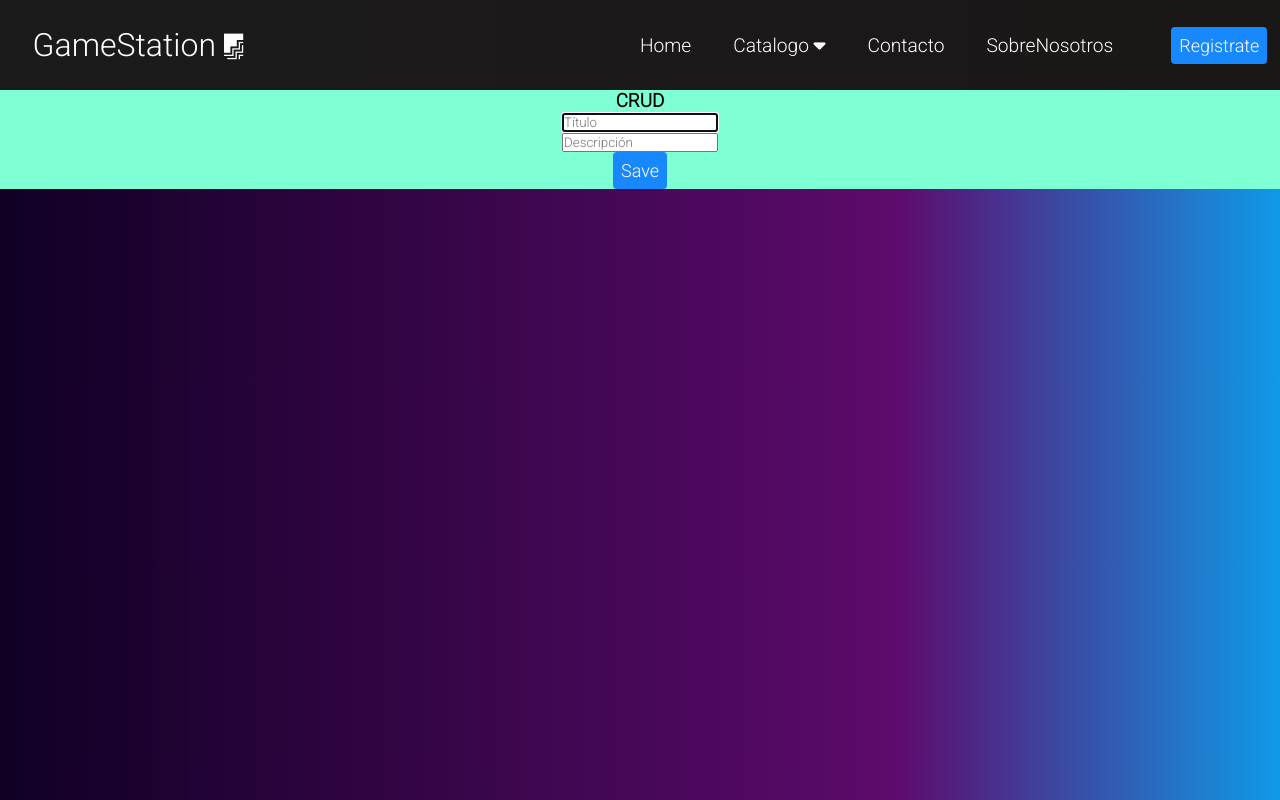
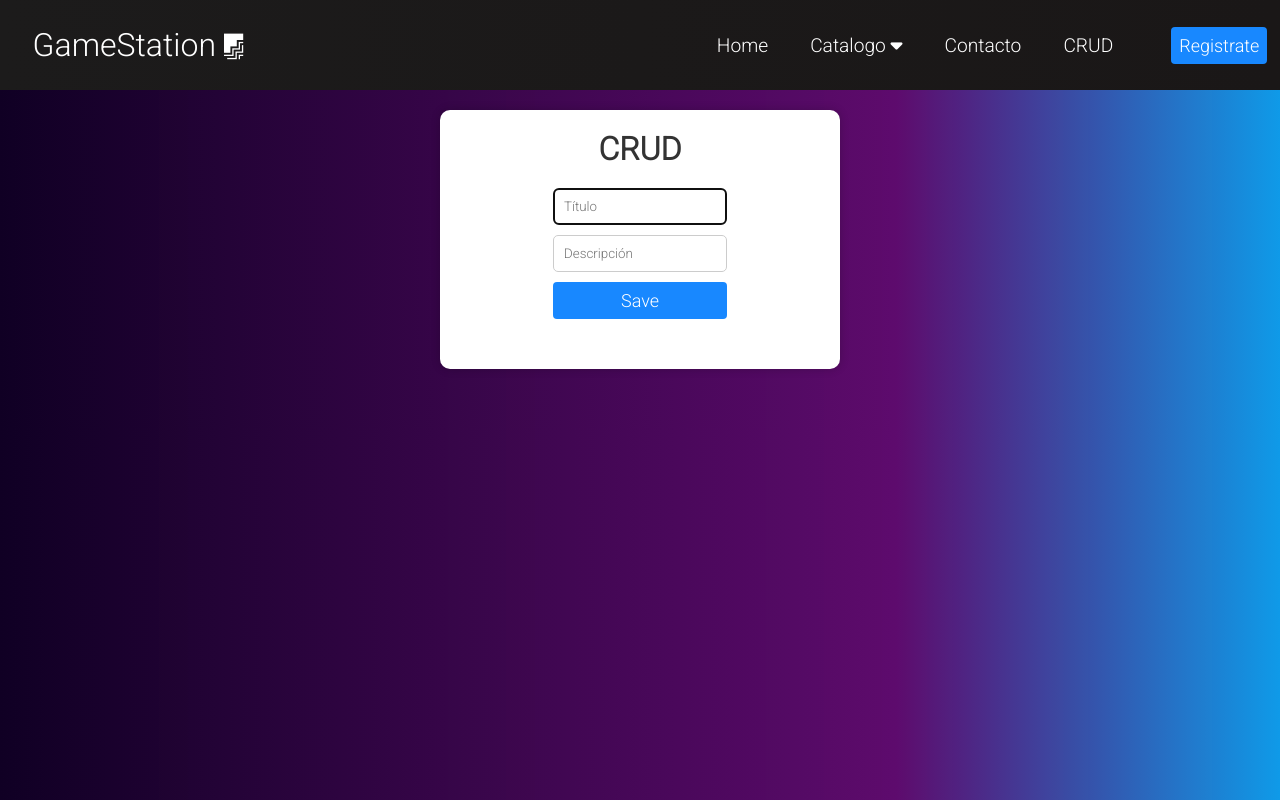
Before and after one commit to Andrez23/GameStation, a React (Create React App) app in the folder frontend/: page /SobreNosotros in a window 1280 px wide. Built offline with nearby package versions, Linux system fonts and the light colour scheme.

Commit message:
orgnanizando algunas cosas, y mejorando el estilo del CRUD

```diff
--- a/frontend/src/Component/Contacto.jsx
+++ b/frontend/src/Component/Contacto.jsx
@@ -5,32 +5,32 @@ import { useForm } from 'react-hook-form';
 
 export default function Contacto() {
 
-  const { register, handleSubmit, watch, formState: { errors } } = useForm()
+  const { register, handleSubmit,formState: { errors } } = useForm()
   const onSubmit = data => console.log(data);
-
-  // console.log(watch('username'));
 
 return (
   <section>
+    <body>
       <div className="register">
           <div className="col-1">
-              <h2>Sign In</h2>
-              <span>register and enjoy the service</span>
+              <h2>Contáctanos</h2>
+              <span>¡Y adquiere, nuestros servicios!</span>
 
                 <form id='form' className='flex flex-col' onSubmit={handleSubmit(onSubmit)}>
-                    <input type="text" {...register("username")} placeholder='username' />
-                    <input type="text" {...register("password")} placeholder='password' />
-                    <input type="text" {...register("confirmpwd")} placeholder='confirm password' />
-                    <input type="text" {...register("mobile", { required : true, maxLength: 10 })} placeholder='mobile number' />
-                    {errors.mobile?.type === "required" && "Mobile Number is required"}
+                    <input type="text" {...register("username")} placeholder='Nombre' />
+                    <input type="text" {...register("password")} placeholder='Apellido' />
+                    <input type="text" {...register("confirmpwd")} placeholder='Correo electronico' />
+                    <input type="text" {...register("mobile", { required : true, maxLength: 10 })} placeholder='Numero de teléfono' />
+                    {errors.mobile?.type === "required" && "El numero de telefono, es requerido"}
                     {errors.mobile?.type === "maxLength" && "Max Length Exceed"}
-                    <button className='btn'>Sign In</button>
-              </form>
+                    <button className='btn4'>Enviar</button>
+                </form>
           </div>
-          <div className="col-2">
-          <img src={img1} alt="" />
+            <div className="col-2">
+            <img src={img1} alt="" />
           </div>
       </div>
+      </body>
   </section>
 )
 }
--- a/frontend/src/Component/Home.jsx
+++ b/frontend/src/Component/Home.jsx
@@ -102,8 +102,6 @@ const Home=()=>{
                     <p>Derechos reservados -2023</p>
                 </div>
             </footer>
-
-
         </body>
     )
 }
--- a/frontend/src/Component/SobreNosotros.jsx
+++ b/frontend/src/Component/SobreNosotros.jsx
@@ -70,12 +70,12 @@ export const SobreNosotros = () => {
   };
 
   return(
-    <div className="contenedor aling-element-center">
-      <div className="mt-3 justify-content-center d-flex align-items-center">
-        <div className="col-6">
-          <div className="card">
-            <h3 className="card-title text-center">CRUD</h3>
-            <div className="card-body">
+    <div className="contenedor">
+      <div className="uno">
+        <div className="dos">
+          <div className="tres">
+            <h3 className="cuatro">CRUD</h3>
+            <div className="crud-contenedor">
               <form onSubmit={actions}>
                 <div className="mb-3">
                   <input
--- a/frontend/src/Css/Contacto.css
+++ b/frontend/src/Css/Contacto.css
@@ -1,5 +1,6 @@
 * > * {
     margin: 0;
+    padding: 0;
 }
 
 body{
@@ -15,7 +16,7 @@ body{
   text-align: center;
 }
 
-.col-1 h2{
+.col-1 h2{ /*titulo grande*/
     color: #161815;
  }
 
@@ -25,13 +26,12 @@ body{
   display:flex;
   border: 1px solid #e9ecef;
   border-radius: 5px;
-  /* box-shadow: 1px 3px 10px #e9ecef; */
   background-color: white;
   text-align: center;
   margin: 5% 20% 5% 20%;
 }
 
-.register span{
+.register span{ /*esto es el segundo titulo "el mas pequeño"*/
   color: black;
 }
 
@@ -41,7 +41,7 @@ body{
   margin: 2em auto;
 }
 
-#form >  input, .btn{
+#form >  input, .btn4{
   border: 1px solid #e9ecef;
   padding: .9em 1em;
 }
@@ -50,7 +50,7 @@ body{
   outline: none;
 }
 
-#form > .btn{
+#form > .btn4{
   background-color: #003049;
   color: #e9ecef;
   font-size: 1em;
@@ -85,4 +85,9 @@ body{
   .register .col-2 img{
     display: initial;
   }
-}
+  #form .btn4 {
+    margin-top: 1em;
+    width: 100%;
+  }
+
+  }
--- a/frontend/src/Css/Home.css
+++ b/frontend/src/Css/Home.css
@@ -22,7 +22,7 @@ body{
         background-repeat: no-repeat;
         background-repeat: no-repeat;
         background-size: cover;
-        min-height: 70vh;
+        min-height: 100vh;
         display: flex;
         align-items: center;
 }
@@ -104,6 +104,7 @@ body{
 .tours{
     padding: 100px 0;
     text-align: center;
+    height: 100vh;
 }
 
 h2{
@@ -207,6 +208,7 @@ p{
 }
 
 .video{
+    height: 100vh;
     padding: 150px 0;
     background: linear-gradient(
         rgba(0,0,0,0.5),
@@ -246,6 +248,7 @@ p{
 .footer-bg{
     text-align: center;
     padding: 100px 0;
+    height: 100vh;
 }
 
 .form{
@@ -335,7 +338,7 @@ p{
 @media(max-width:928px){
 
     .header{
-        min-height: 0vh;
+        min-height: 100vh;
     }
     .header-content{
         flex-direction: column;
@@ -382,6 +385,9 @@ p{
         font-size: 60px;
         line-height: 70px;
     }
+    .tours{
+        height: 100%;
+    }
     .tour-content{
         flex-direction: column;
         align-items: center;
--- a/frontend/src/Css/SobreNosotros.css
+++ b/frontend/src/Css/SobreNosotros.css
@@ -1,5 +1,113 @@
-.contenedor{
-    content: center;
+.contenedor {
+    max-width: 800px;
+    margin: 0 auto;
+    padding: 20px;
+  }
+
+  .uno {
+    display: flex;
+    justify-content: center;
+  }
+
+  .dos {
+    width: 100%;
+    max-width: 400px;
+    padding: 20px;
+    background-color: #ffffff;
+    border-radius: 10px;
+    box-shadow: 0px 0px 10px rgba(0, 0, 0, 0.2);
+  }
+
+  .tres {
     text-align: center;
-    background-color: aquamarine;
-}
+    margin-bottom: 20px;
+  }
+
+  .cuatro {
+    font-size: 32px;
+    margin-bottom: 20px;
+    color: #333333;
+  }
+
+  .crud-contenedor {
+    display: flex;
+    flex-direction: column;
+    align-items: center;
+  }
+
+  .form-control {
+    margin-bottom: 10px;
+    padding: 10px;
+    width: 100%;
+    border-radius: 5px;
+    border: 1px solid #cccccc;
+  }
+
+  .list-group {
+    margin-top: 40px;
+  }
+
+  .list-group-item {
+    margin-bottom: 10px;
+    padding: 20px;
+    border-radius: 5px;
+    border: 1px solid #cccccc;
+  }
+
+  .list-group-numbered li:before {
+    content: counter(list-item, decimal);
+    counter-increment: list-item;
+    margin-right: 10px;
+    color: #333333;
+    font-weight: bold;
+  }
+
+  .list-group-item .btn {
+    font-size: 16px;
+    padding: 10px;
+    border-radius: 5px;
+    border: none;
+    transition: all 0.3s ease-in-out;
+  }
+
+  .list-group-item .btn:hover {
+    transform: translateY(-5px);
+    box-shadow: 0px 0px 10px rgba(0, 0, 0, 0.2);
+  }
+
+  .btn-primary,
+  .btn-danger,
+  .btn-warning {
+    display: block;
+    width: 100%;
+    max-width: 200px;
+    margin: 0 auto 10px;
+    text-align: center;
+  }
+
+  .btn-primary {
+    background-color: #007bff;
+    color: #ffffff;
+  }
+
+  .btn-primary:hover {
+    background-color: #0069d9;
+  }
+
+  .btn-danger {
+    background-color: #dc3545;
+    color: #ffffff;
+  }
+
+  .btn-danger:hover {
+    background-color: #c82333;
+  }
+
+  .btn-warning {
+    background-color: #ffc107;
+    color: #ffffff;
+  }
+
+  .btn-warning:hover {
+    background-color: #e0a800;
+  }
--- a/frontend/src/Navbar/List.jsx
+++ b/frontend/src/Navbar/List.jsx
@@ -56,7 +56,7 @@ function Navbar() {
                 </li>
                 <li className='nav-item'>
                     <Link to='/SobreNosotros' className='nav-links'
-                        onClick={closeMobileMenu}>SobreNosotros
+                        onClick={closeMobileMenu}>CRUD
                     </Link>
                 </li>
                 <li>
```
Lines whose indentation alone changed are shown as unchanged.
